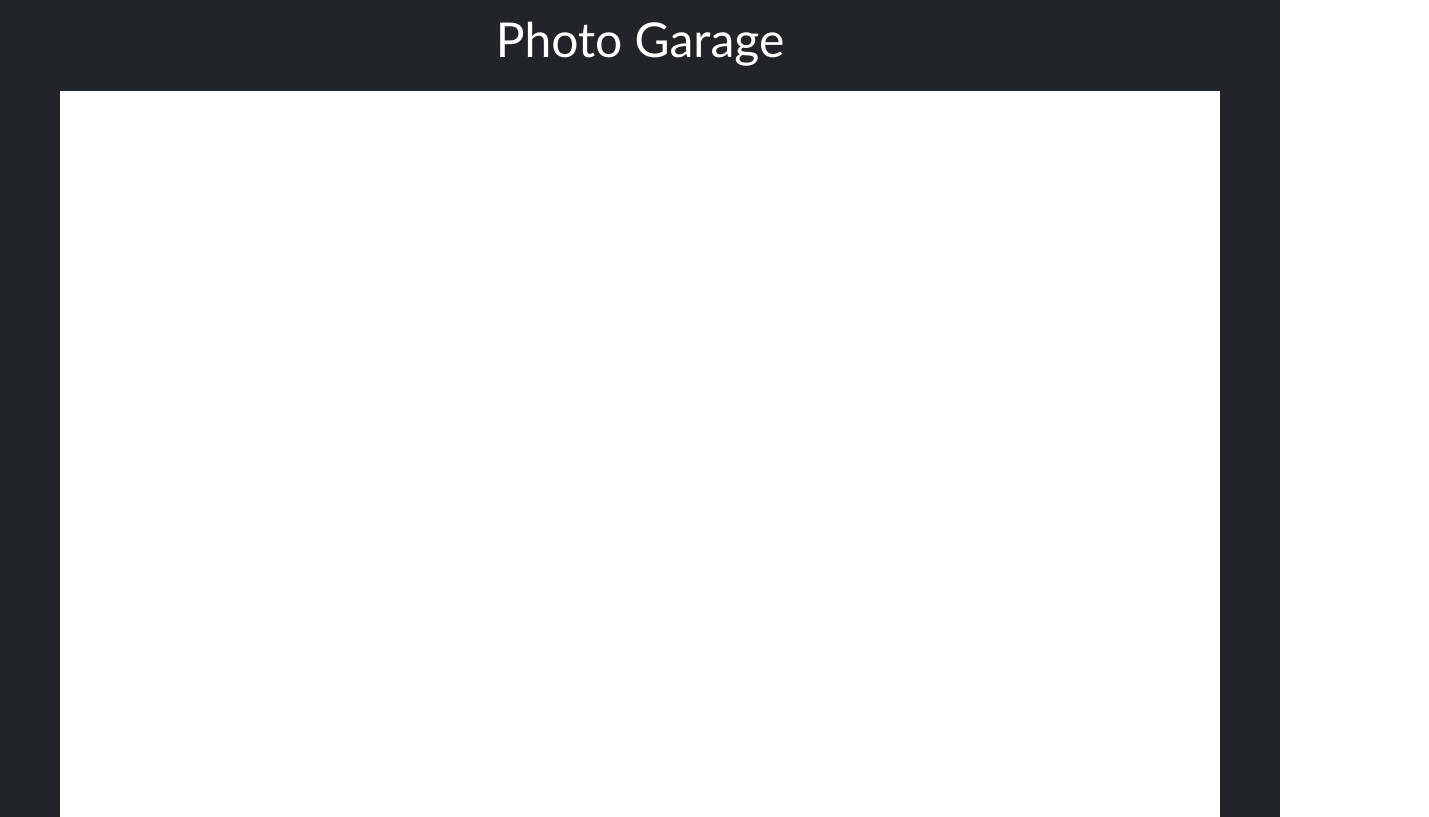
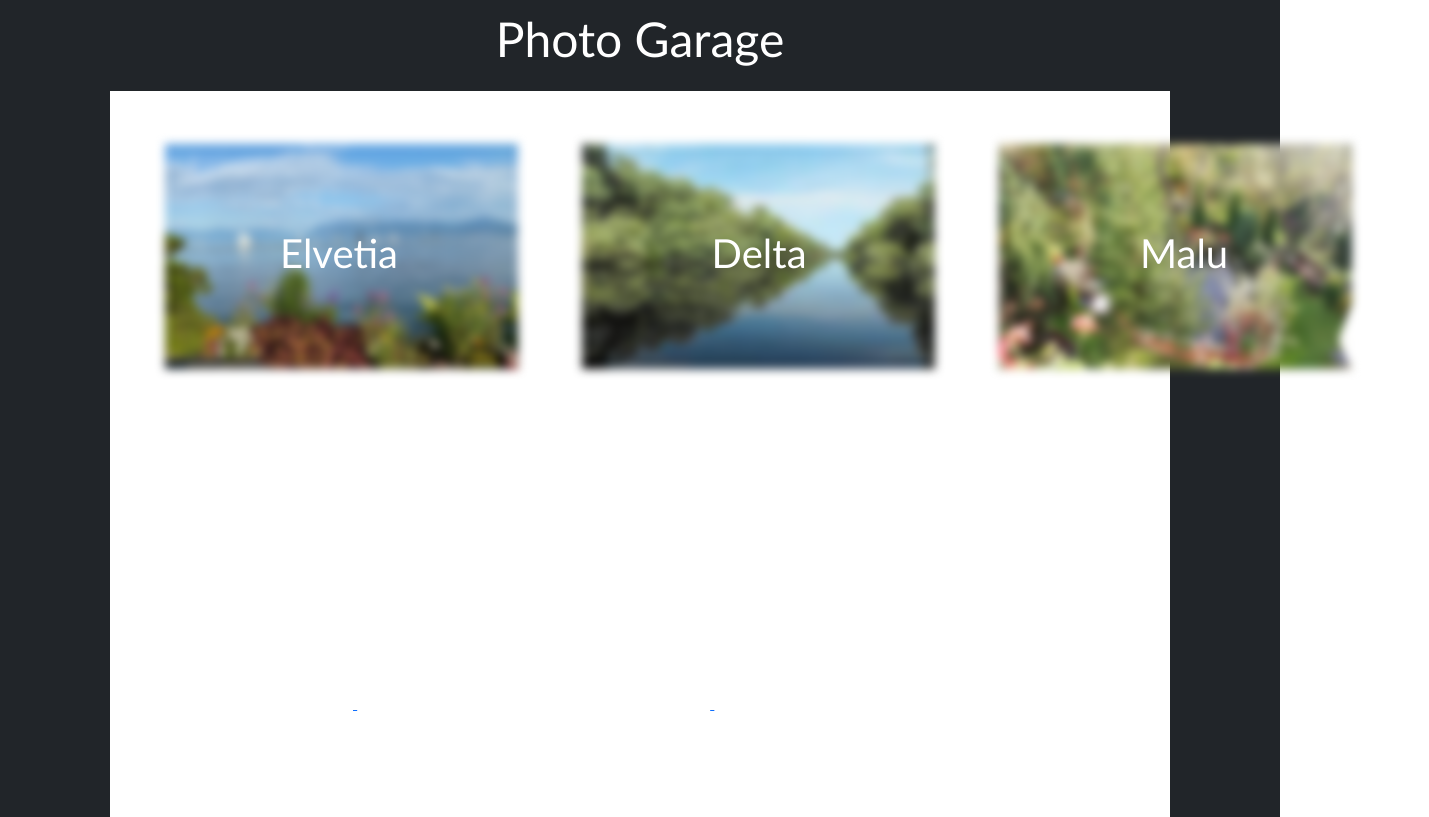
Before and after one commit to slazar15/photogallery, a plain HTML site: page index.html in a window 1280 px wide. Shown: the whole page, 1429 px wide, since content can reach past the window. Drawn offline with Linux system fonts and the light colour scheme.

Commit message:
munca 11.08

```diff
--- a/headers.css
+++ b/headers.css
@@ -44,9 +44,63 @@
 
 .sl-vl {
   position: fixed;
-  border: 30px solid;
+  border: 55px solid;
   height: 6000px;
 }
+
 .sl-vl-right {
   right: 0%;
 }
+
+.sl-cover-images {
+  width: 353px;
+  height: 224.617px;
+  position: relative;
+  top: -28em;
+  filter: blur(5px);
+}
+
+.sl-cover-images:hover {
+  box-shadow: 7px 7px 15px gray;
+  transition: .2s;
+}
+
+.sl-cover-elvetia {
+  left: 165px;
+}
+
+.sl-cover-delta {
+  left: 225px;
+}
+
+.sl-cover-malu {
+  left: 285px;
+}
+
+.sl-image-container {
+  position: relative;
+  width: 1320px;
+  color: white;
+  top: 5.724478em;
+  height: 37em;
+  left: 109px;
+}
+
+.sl-cover-text {
+  color: white;
+  top: 229px;
+  position: absolute;
+  font-family: 'Trebuchet MS', 'Lucida Sans Unicode', 'Lucida Grande', 'Lucida Sans', Arial, sans-serif;
+}
+
+.sl-cover-text-elvetia {
+  left: 7em;
+}
+
+.sl-cover-text-delta {
+  left: 17.79em;
+}
+
+.sl-cover-text-malu {
+  left: 28.5em
+}
--- a/index.html
+++ b/index.html
@@ -38,8 +38,8 @@
 </head>
 
 <body>
-<div class="sl-vl bg-dark"></div>
-<div class="sl-vl sl-vl-right bg-dark"></div>
+  <div class="sl-vl bg-dark"></div>
+  <div class="sl-vl sl-vl-right bg-dark"></div>
 
 
   <header>
@@ -50,6 +50,23 @@
     </div>
 
   </header>
+  <div class="sl-image-container"></div>
+  <a href="pozeelvetia.html">
+      <img src="images/cover/elvetia.jpeg" alt="" class="sl-cover-images sl-cover-elvetia">
+      <h1 class="sl-cover-text sl-cover-text-elvetia">Elvetia</h1>
+  </a>
+  <a href="pozedelta.html">
+    <img src="images/cover/delta.jfif" alt="" class="sl-cover-images sl-cover-delta">
+    <h1 class="sl-cover-text sl-cover-text-delta">Delta</h1>
+  </a>
+  <a href="pozemalu.html">
+    <img src="images/cover/malu.jpeg" alt="" class="sl-cover-images sl-cover-malu">
+    <h1 class="sl-cover-text sl-cover-text-malu">Malu</h1>
+  </a>
+
+
+
+
 
 
   </main>
```
Also changed, not shown: pozecraciun.html (added, +12 -0 lines), pozedelta.html (added, +12 -0 lines), pozeelvetia.html (added, +12 -0 lines), pozemalu.html (added, +12 -0 lines), pozemare.html (added, +12 -0 lines), pozepaste.html (added, +12 -0 lines), images/cover/craciun.jfif (added), images/cover/delta.jfif (added), images/cover/elvetia.jpeg (added), images/cover/malu.jpeg (added), images/cover/mare.jpg (added), images/cover/paste.jpg (added).
